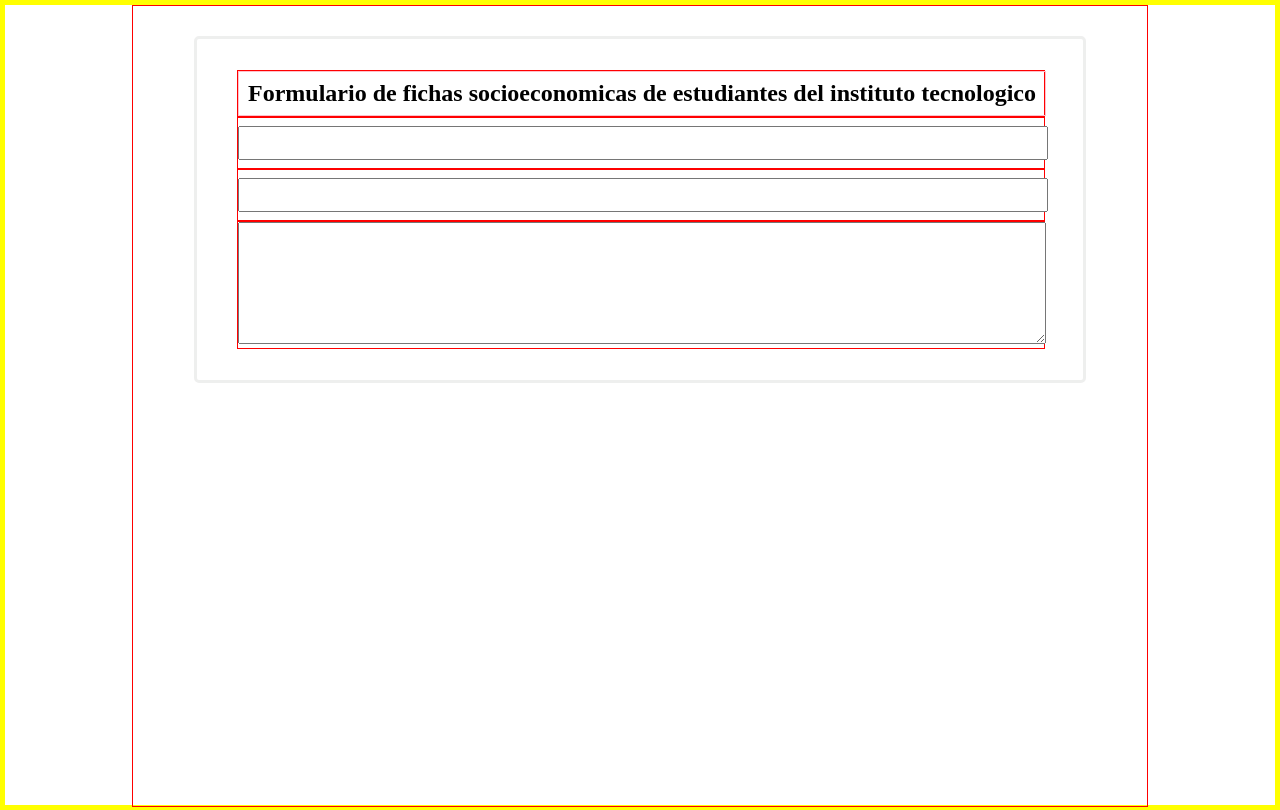
After one commit to taguz91/pera-admin, a PHP site: page /controlador/formulario.php in a window 1280 px wide. The commit adds this page. Run offline with PHP 8.4, Linux system fonts and the light colour scheme.

Commit message:
Iniciando el estilo del sistema

```diff
--- /dev/null
+++ b/controlador/formulario.php
@@ -0,0 +1,4 @@
+<?php
+  require_once '../vista/formulario.php';
+
+ ?>
--- a/index.php
+++ b/index.php
@@ -12,6 +12,7 @@ and open the template in the editor.
     <body>
         <?php
         echo "<h1>Hola mundo!</h1>";
+        header('location: controlador/formulario.php');
         ?>
     </body>
 </html>
--- /dev/null
+++ b/public/css/form.css
@@ -0,0 +1,40 @@
+.ctn-form {
+  margin: 3% 6%;
+  padding: 3% 4%;
+  border: solid 3px #0101;
+  border-radius: 5px;
+}
+
+.f-x2 {
+  margin: 3% 12%;
+}
+
+.f-x3 {
+  margin: 3% 18%;
+}
+
+.f-x4 {
+  margin: 3% 24%;
+}
+
+.titulo-form {
+  width: 100%;
+  text-align: center;
+  padding: 1% 0%;
+  border: solid 1px pink;
+}
+
+.text-area-form {
+  width: 100%;
+}
+
+.ctn-input {
+  width: 100%;
+  border: solid 1px red;
+}
+
+.input-form {
+  margin: 1% 0%;
+  width: 100%;
+  height: 30px;
+}
--- /dev/null
+++ b/public/css/main.css
@@ -0,0 +1,15 @@
+* {
+  margin: 0;
+  padding: 0;
+}
+
+body {
+  height: 100%;
+  border: solid 5px yellow;
+}
+
+.ctn {
+  border: solid 1px red;
+  margin: 0 10%;
+  height: 100%;
+}
--- /dev/null
+++ b/public/js/css.js
@@ -0,0 +1,7 @@
+var h = window.innerHeight;
+console.log('El alto de la ventana es: '+h);
+
+//document.getElementByTag("body").style.heinght = h+"px";
+/*document.getElementsByTagName("body").style.height = h + "px";*/
+
+document.getElementById("main").style.height = h + "px";
--- /dev/null
+++ b/vista/formulario.php
@@ -0,0 +1,33 @@
+<!DOCTYPE html>
+<html lang="es" dir="ltr">
+  <head>
+    <meta charset="utf-8">
+    <title>Formulario</title>
+    <link rel="stylesheet" href="../public/css/main.css">
+    <link rel="stylesheet" href="../public/css/form.css">
+  </head>
+  <body id="main">
+
+    <div class="ctn">
+      <form class="ctn-form" action="#" method="post">
+        <div class="ctn-input">
+          <h2 class="titulo-form">Formulario de fichas socioeconomicas de estudiantes del instituto tecnologico</h2>
+        </div>
+        <div class="ctn-input">
+          <input class="input-form" type="text" name="" value="">
+        </div>
+        <div class="ctn-input">
+          <input class="input-form" type="text" name="" value="">
+        </div>
+        <div class="ctn-input">
+          <textarea class="text-area-form" name="name" rows="8" cols="10"></textarea>
+        </div>
+      </form>
+    </div>
+
+    <script type="text/javascript" src="../public/js/css.js">
+
+    </script>
+
+  </body>
+</html>
```
